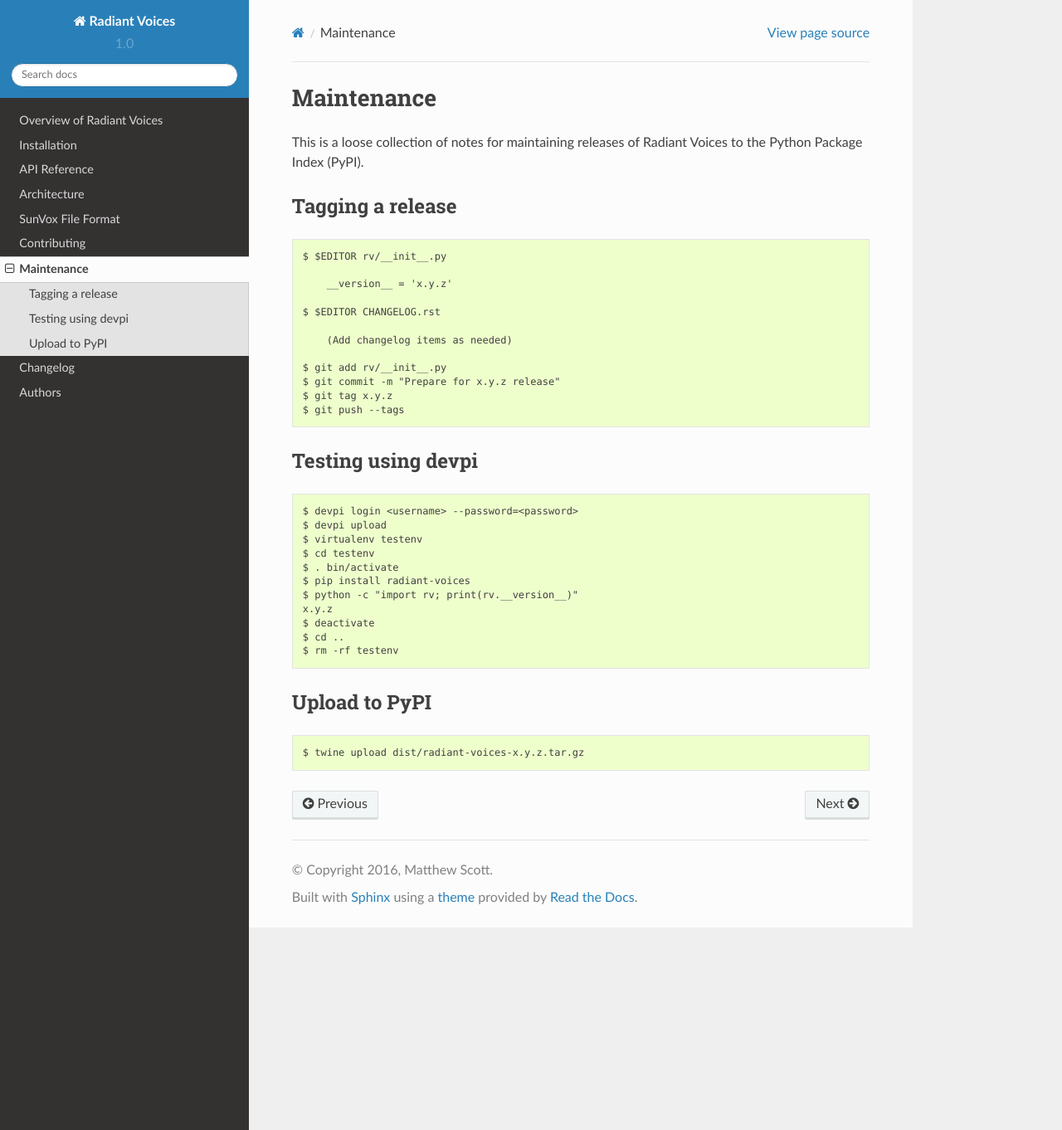
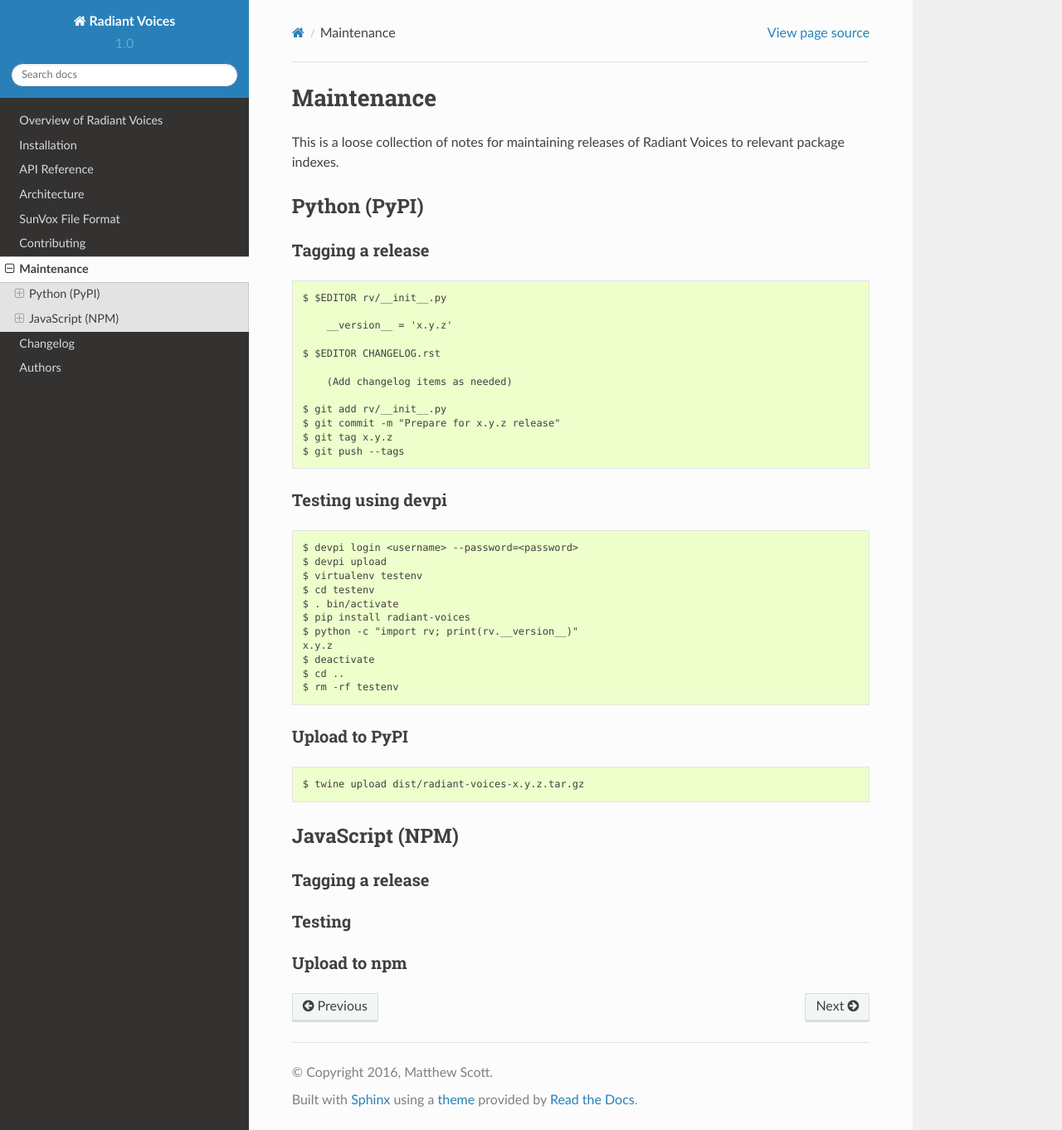
Before and after one commit to metrasynth/radiant-voices, a Sphinx documentation site: the page built from docs/maintenance.rst, in a window 1280 px wide and 1362 px high. Shown: the whole window at 83% size. Built offline with Sphinx 7.4.7 and the Read the Docs theme 2.0.0, drawn with Linux system fonts in a browser that asks for light colours; pages that are not in the unit, such as notebooks, are missing from menus; the version number is read from the project's files by our own code.

Commit message:
Separates maintenance docs into Python and JavaScript sections

```diff
--- a/docs/maintenance.rst
+++ b/docs/maintenance.rst
@@ -1,8 +1,12 @@
+===========
 Maintenance
 ===========
 
 This is a loose collection of notes for maintaining releases of Radiant Voices
-to the Python Package Index (PyPI).
+to relevant package indexes.
+
+Python (PyPI)
+=============
 
 Tagging a release
 -----------------
@@ -45,3 +49,15 @@ Upload to PyPI
 ::
 
     $ twine upload dist/radiant-voices-x.y.z.tar.gz
+
+JavaScript (NPM)
+================
+
+Tagging a release
+-----------------
+
+Testing
+-------
+
+Upload to npm
+-------------
```
